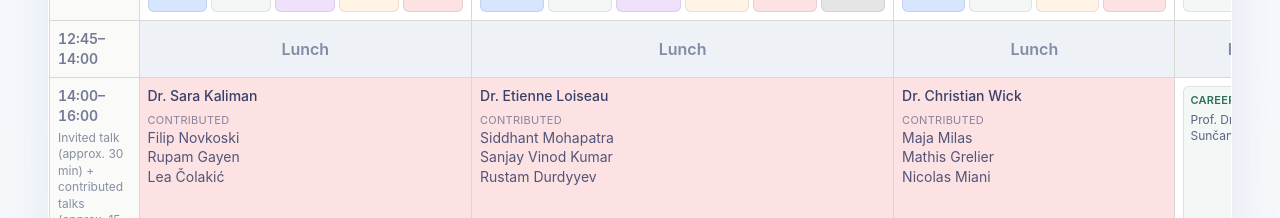
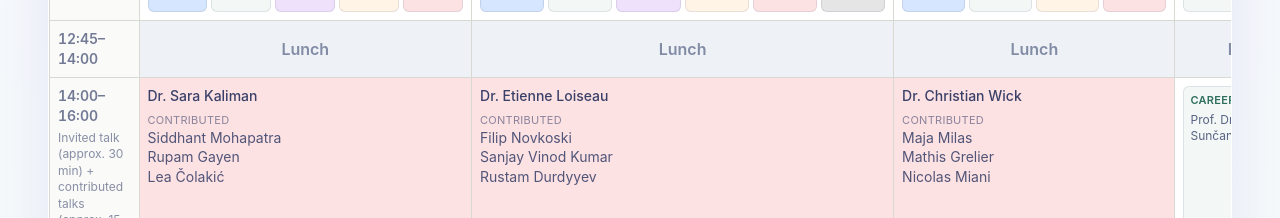
Before and after one commit to pahi-26/puls-retreat-2026, a Next.js app: page / in a window 1280 px wide. Shown: the part 2380-2598 px from the top of the page. Built offline with nearby package versions, Linux system fonts and the light colour scheme.

Commit message:
Updated programme

```diff
--- a/data/programme.ts
+++ b/data/programme.ts
@@ -129,12 +129,12 @@ export const slots: Slot[] = [
       {
         kind: "talks",
         invited: ["Dr. Sara Kaliman"],
-        contributed: ["Filip Novkoski", "Rupam Gayen", "Lea Čolakić"]
+        contributed: ["Siddhant Mohapatra", "Rupam Gayen", "Lea Čolakić"]
       },
       {
         kind: "talks",
         invited: ["Dr. Etienne Loiseau"],
-        contributed: ["Siddhant Mohapatra", "Sanjay Vinod Kumar", "Rustam Durdyyev"]
+        contributed: ["Filip Novkoski", "Sanjay Vinod Kumar", "Rustam Durdyyev"]
       },
       {
         kind: "talks",
```
